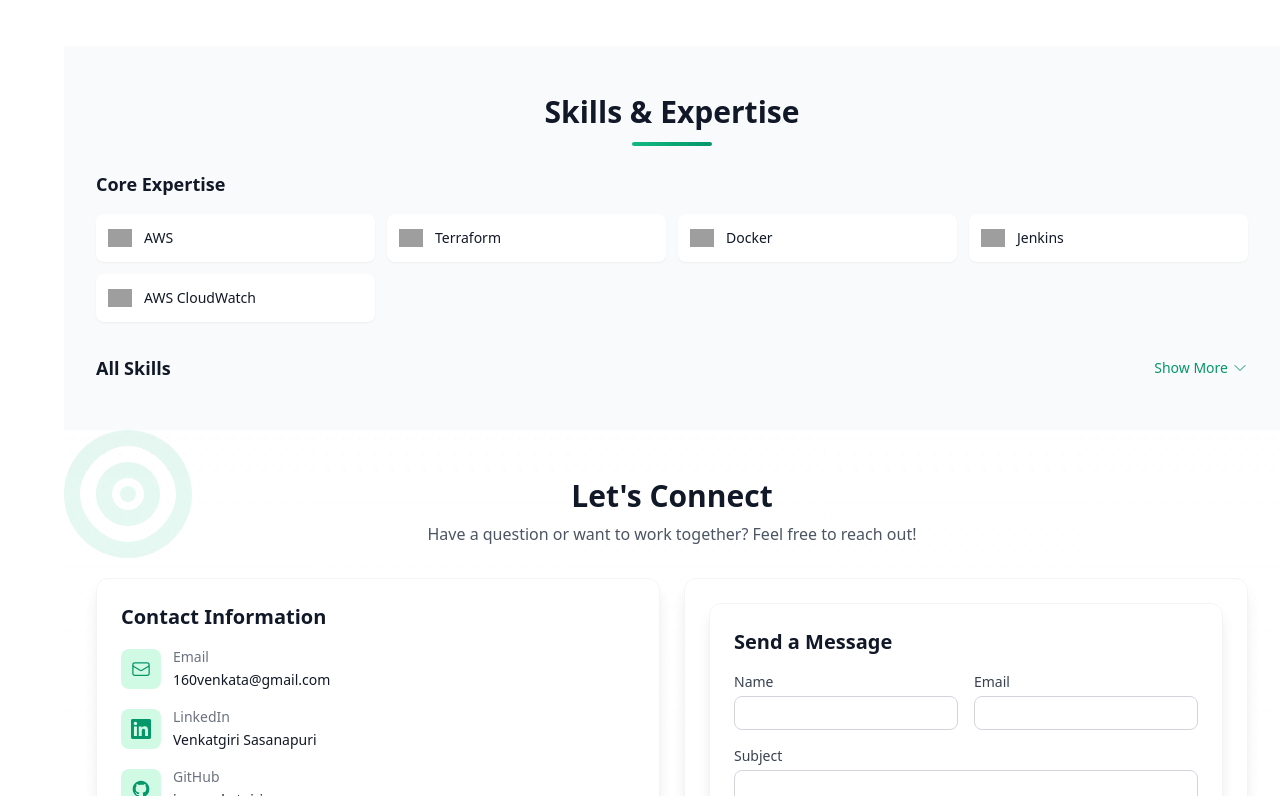
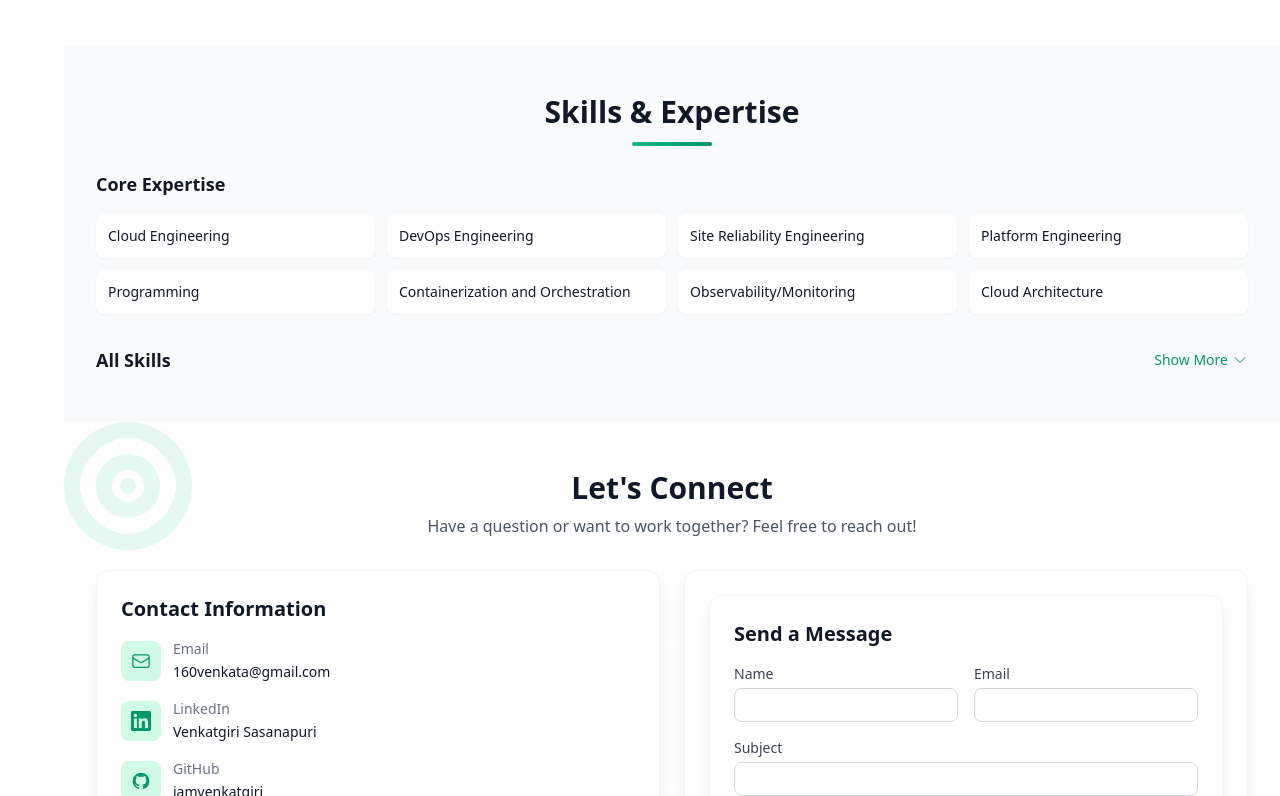
Before and after one commit to iamvenkatgiri/iamvenkatgiri.github.io, a Next.js app: page / in a window 1280 px wide. Shown: the part 3098-3894 px from the top of the page. Built offline with nearby package versions, Linux system fonts and the light colour scheme; grey boxes are pictures that could not be loaded.

Commit message:
Fixing Skills section

```diff
--- a/src/components/SkillIcon.tsx
+++ b/src/components/SkillIcon.tsx
@@ -8,8 +8,8 @@ interface SkillIconProps {
 }
 
 export default function SkillIcon({ name, className = '' }: SkillIconProps) {
-  const icon = skillIcons[name] || skillIcons['AWS']; // Fallback to AWS icon if not found
-
+  const icon = skillIcons[name];
+  if (!icon) return null;
   return (
     <div
       className={`w-6 h-6 flex items-center justify-center ${className}`}
--- a/src/components/SkillsSection.tsx
+++ b/src/components/SkillsSection.tsx
@@ -10,14 +10,13 @@ export default function SkillsSection() {
   const [selectedCategory, setSelectedCategory] = useState<string | null>(null);
   const [showAllSkills, setShowAllSkills] = useState(false);
 
-  // Get featured skills (Expert level) from all categories
-  const featuredSkills = skillCategories.flatMap(category =>
-    category.skills.filter(skill => skill.level === 'Expert')
-  );
+  // Only use the 'Core Expertise' category for featured skills
+  const coreExpertiseCategory = skillCategories.find(category => category.name === 'Core Expertise');
+  const featuredSkills = coreExpertiseCategory ? coreExpertiseCategory.skills : [];
 
   const filteredCategories = selectedCategory
-    ? skillCategories.filter(category => category.name === selectedCategory)
-    : skillCategories;
+    ? skillCategories.filter(category => category.name === selectedCategory && category.name !== 'Core Expertise')
+    : skillCategories.filter(category => category.name !== 'Core Expertise');
 
   return (
     <section id="skills" className="py-8 sm:py-12 bg-gray-50 dark:bg-gray-900">
@@ -98,7 +97,9 @@ export default function SkillsSection() {
                     >
                       All Categories
                     </button>
-                    {skillCategories.map((category) => (
+                    {skillCategories
+                      .filter(category => category.name !== 'Core Expertise')
+                      .map((category) => (
                         <button
                           key={category.name}
                           onClick={() => setSelectedCategory(category.name)}
@@ -117,9 +118,7 @@ export default function SkillsSection() {
                 {/* Skills Grid */}
                 <div className="grid grid-cols-2 sm:grid-cols-3 lg:grid-cols-4 gap-3">
                   {filteredCategories.map((category) =>
-                    category.skills
-                      .filter(skill => skill.level !== 'Expert') // Exclude featured skills
-                      .map((skill, index) => (
+                    category.skills.map((skill, index) => (
                       <motion.div
                         key={`${category.name}-${skill.name}`}
                         initial={{ opacity: 0, y: 20 }}
--- a/src/data/events.ts
+++ b/src/data/events.ts
@@ -29,6 +29,30 @@ export const events: TimelineEvent[] = [
       "Deployed containerized apps on Amazon EKS, optimizing cloud technologies and cutting costs by 20%",
       "Streamlined identity and access management processes by 30% through secure IAM roles implementation",
       "Leveraged AWS CloudFormation to streamline infrastructure processes, cutting setup time by half"
+    ]
+  },
+  {
+    title: "Linux Administrator",
+    company: "UT Dallas Office of Information Technology",
+    location: "Richardson, TX",
+    date: "May 2024 - June 2024",
+    type: "experience",
+    description: [
+      "Upgraded Linux workstations and performed initial setup using Ansible playbooks",
+      "Collected metrics using scripts and visualized data in PowerBi Dashboards"
+    ]
+  },
+  {
+    title: "Graduate Teaching Assistant",
+    company: "The University of Texas at Dallas",
+    location: "Richardson, TX",
+    date: "Aug 2023 - May 2024",
+    type: "experience",
+    description: [
+      "Provided academic and administrative support to Cloud Computing students at The University of Texas at Dallas",
+      "Assisted in setting up e-learning platforms using Blackboard and MS Stream/Teams for seamless online education",
+      "Collaborated with professors to create assignments focusing on Amazon Web Services to enhance student learning outcomes",
+      "Conducted exam review sessions and classroom sessions to clarify doubts and reinforce key concepts"
     ]
   },
   {
--- a/src/data/skills.ts
+++ b/src/data/skills.ts
@@ -9,6 +9,19 @@ interface SkillCategory {
 }
 
 export const skillCategories: SkillCategory[] = [
+  {
+    name: 'Core Expertise',
+    skills: [
+      { name: 'Cloud Engineering', level: 'Expert' },
+      { name: 'DevOps Engineering', level: 'Expert' },
+      { name: 'Site Reliability Engineering', level: 'Expert' },
+      { name: 'Platform Engineering', level: 'Expert' },
+      { name: 'Programming', level: 'Advanced' },
+      { name: 'Containerization and Orchestration', level: 'Expert' },
+      { name: 'Observability/Monitoring', level: 'Expert' },
+      { name: 'Cloud Architecture', level: 'Expert' }
+    ]
+  },
   {
     name: 'Cloud Platforms & IaC',
     skills: [
```
Lines whose indentation alone changed are shown as unchanged.
